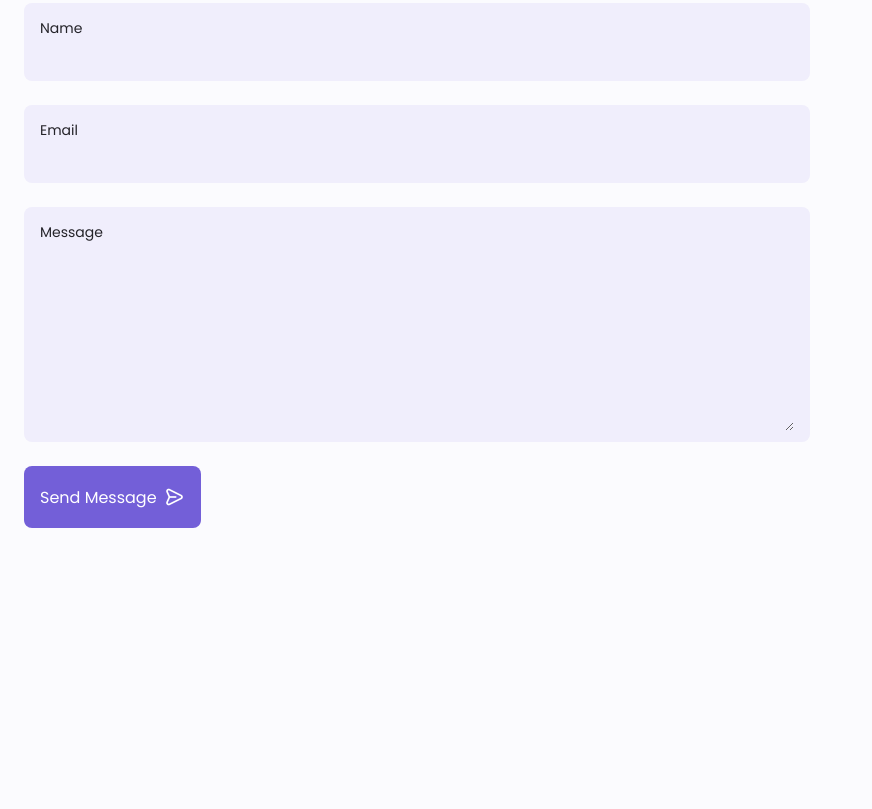
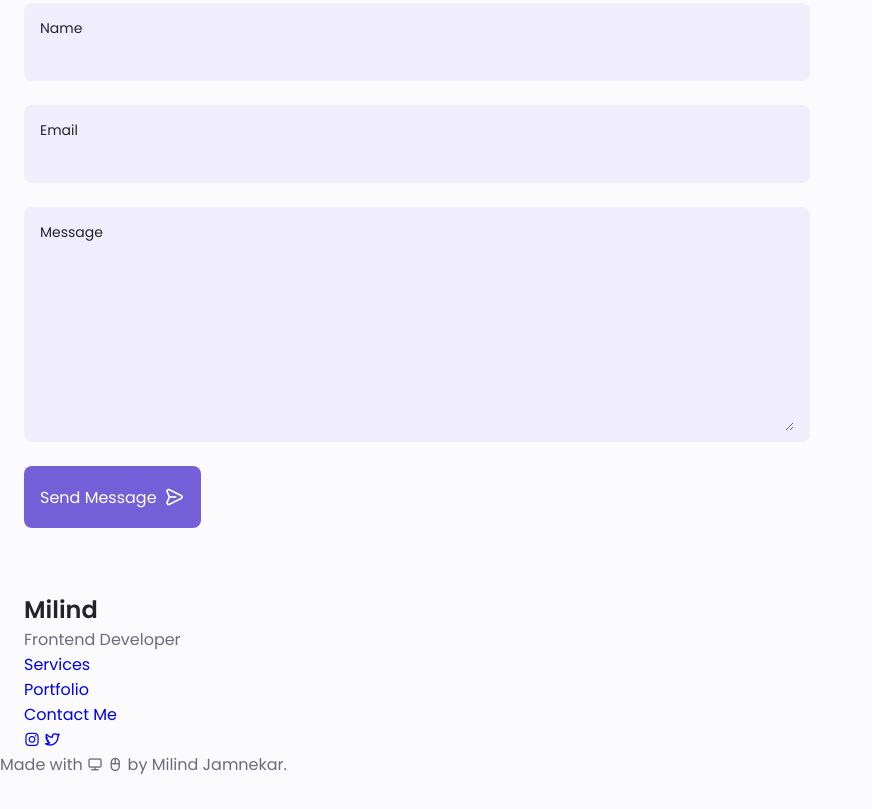
Before and after one commit to Milind-Jamnekar/Portfolio, a plain HTML site: page index.html in a window 1280 px wide. Shown: the part 3796-4605 px from the top of the page, without its empty margins (0-872 px from the left). Before the commit the page ends 4420 px from the top, so only its background shows below. Drawn offline with nearby package versions, Linux system fonts and the light colour scheme.

Commit message:
footer section done

```diff
--- a/index.html
+++ b/index.html
@@ -624,7 +624,44 @@
     </main>
 
     <!--==================== FOOTER ====================-->
-    <footer class="footer"></footer>
+    <footer class="footer">
+      <div class="footer__bg">
+        <div class="footer__container container grid">
+          <div>
+            <h2 class="footer__title">Milind</h2>
+            <span class="footer__subtitle">Frontend Developer</span>
+
+            <ul class="footer__links">
+              <li><a href="#services" class="footer__link">Services</a></li>
+              <li><a href="#portfolio" class="footer__link">Portfolio</a></li>
+              <li><a href="#cta" class="footer__link">Contact Me</a></li>
+            </ul>
+            <div class="footer__socials">
+              <a
+                class="footer__socail"
+                href="https://www.instagram.com/milind-Jamnekar"
+                target="__blank"
+              >
+                <i class="uil uil-instagram"></i
+              ></a>
+
+              <a
+                class="footer__socail"
+                href="https://www.twitter.com/milind-Jamnekar"
+                target="__blank"
+              >
+                <i class="uil uil-twitter-alt"></i
+              ></a>
+            </div>
+          </div>
+        </div>
+      </div>
+
+      <p class="footer__copu">
+        Made with <i class="uil uil-desktop"></i>
+        <i class="uil uil-mouse"></i> by Milind Jamnekar.
+      </p>
+    </footer>
 
     <!--==================== SCROLL TOP ====================-->
 
```
